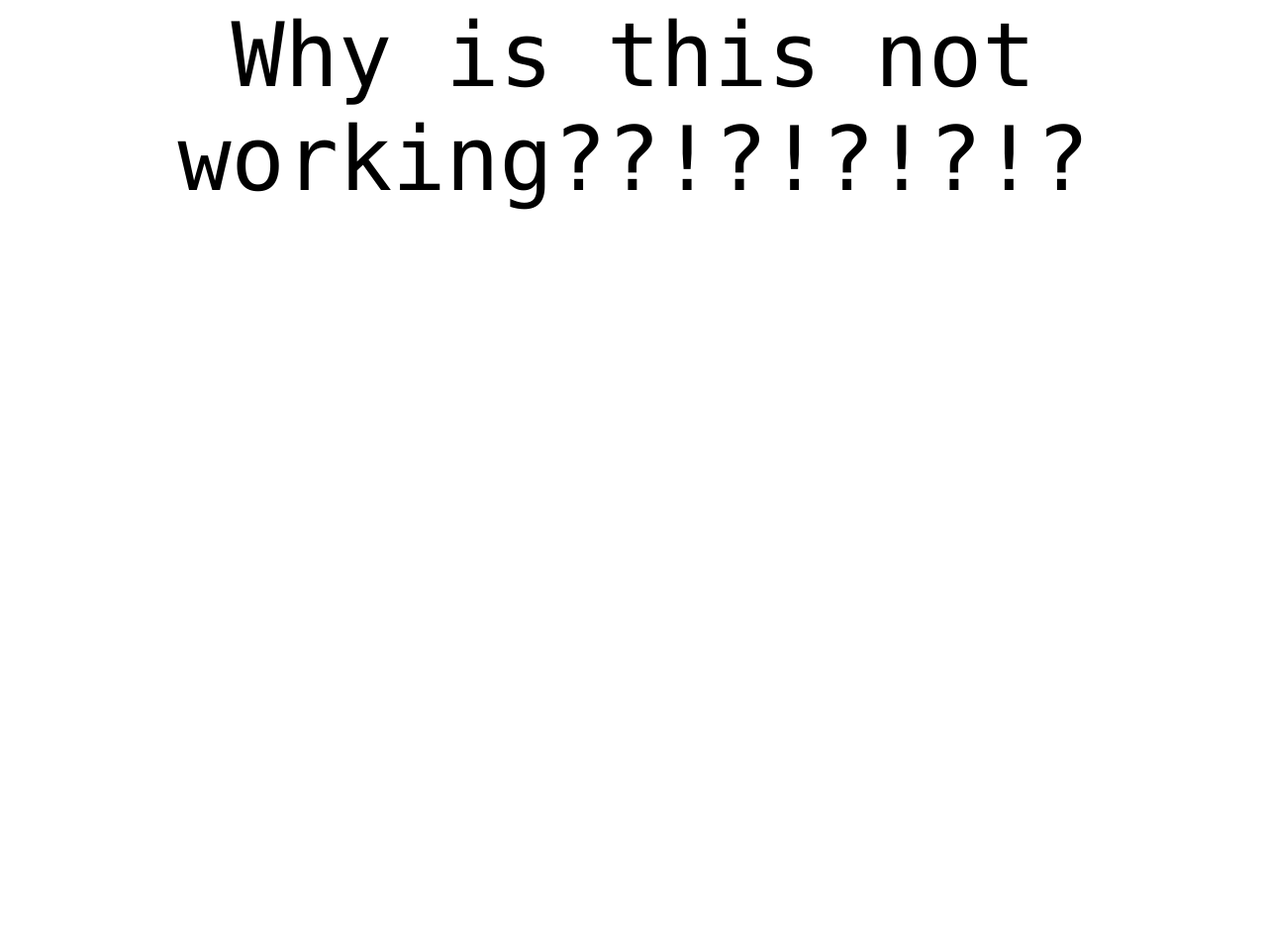
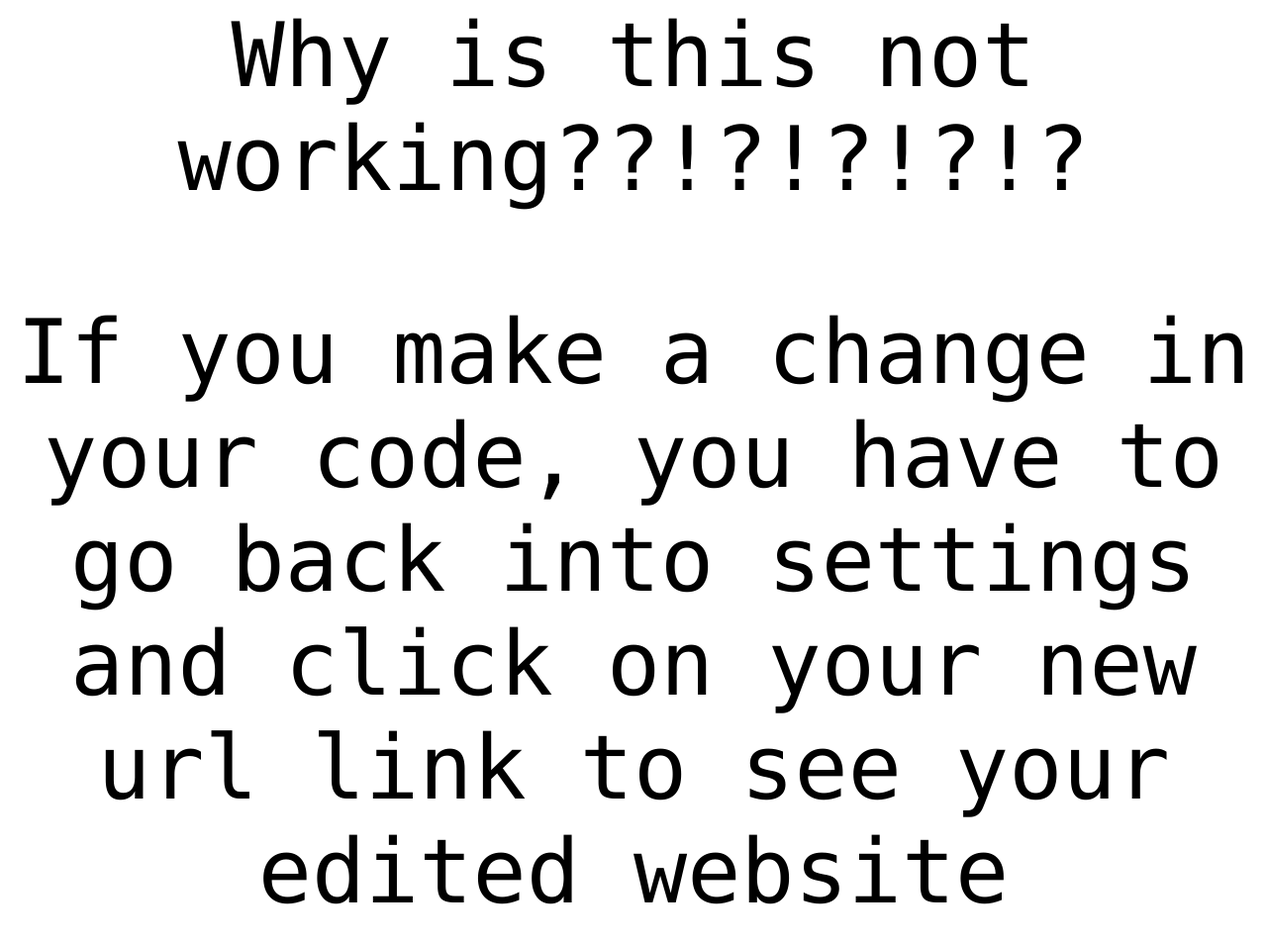
Before and after one commit to EvaliseYang/super-duper-parakeet, a plain HTML site: page index.html in a window 1280 px wide. Shown: the part 697-1650 px from the top of the page at 99% size. Before the commit the page ends 1000 px from the top, so only its background shows below. Drawn offline with Linux system fonts and the light colour scheme.

Commit message:
Update index.html

```diff
--- a/index.html
+++ b/index.html
@@ -27,3 +27,4 @@ p{
 <p>This is a test</p>
 <p> Blah</p>
 <p> Why is this not working??!?!?!?!?</p>
+<p> If you make a change in your code, you have to go back into settings and click on your new url link to see your edited website</p>
```
